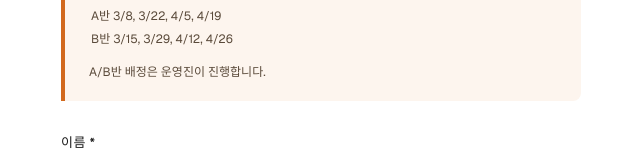
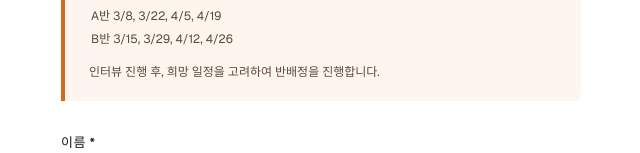
Before and after one commit to LinkyDev01/testLanding, a Next.js app: page /lounge/book-club/apply in a window 1280 px wide. Shown: the part 462-615 px from the top of the page, without its empty margins (319-959 px from the left). Built offline with nearby package versions, Linux system fonts and the light colour scheme; a web font is replaced by a local one.

Commit message:
change : 문구 수정

```diff
--- a/app/lounge/book-club/apply/page.tsx
+++ b/app/lounge/book-club/apply/page.tsx
@@ -114,7 +114,7 @@ export default function BookClubApplyPage() {
                 </div>
               ))}
             </div>
-            <p className={styles.scheduleNoticeNote}>A/B반 배정은 운영진이 진행합니다.</p>
+            <p className={styles.scheduleNoticeNote}>인터뷰 진행 후, 희망 일정을 고려하여 반배정을 진행합니다.</p>
           </div>
 
           <form className={styles.applicationForm} id="applicationForm" onSubmit={handleSubmit}>
```
